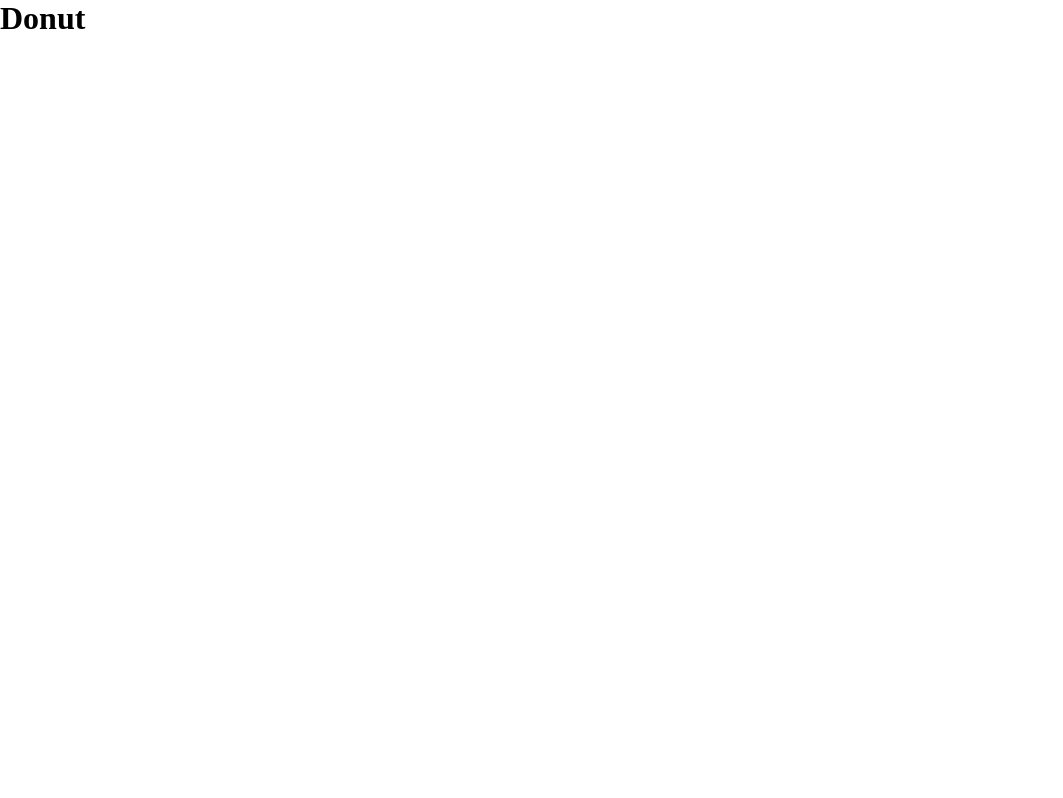
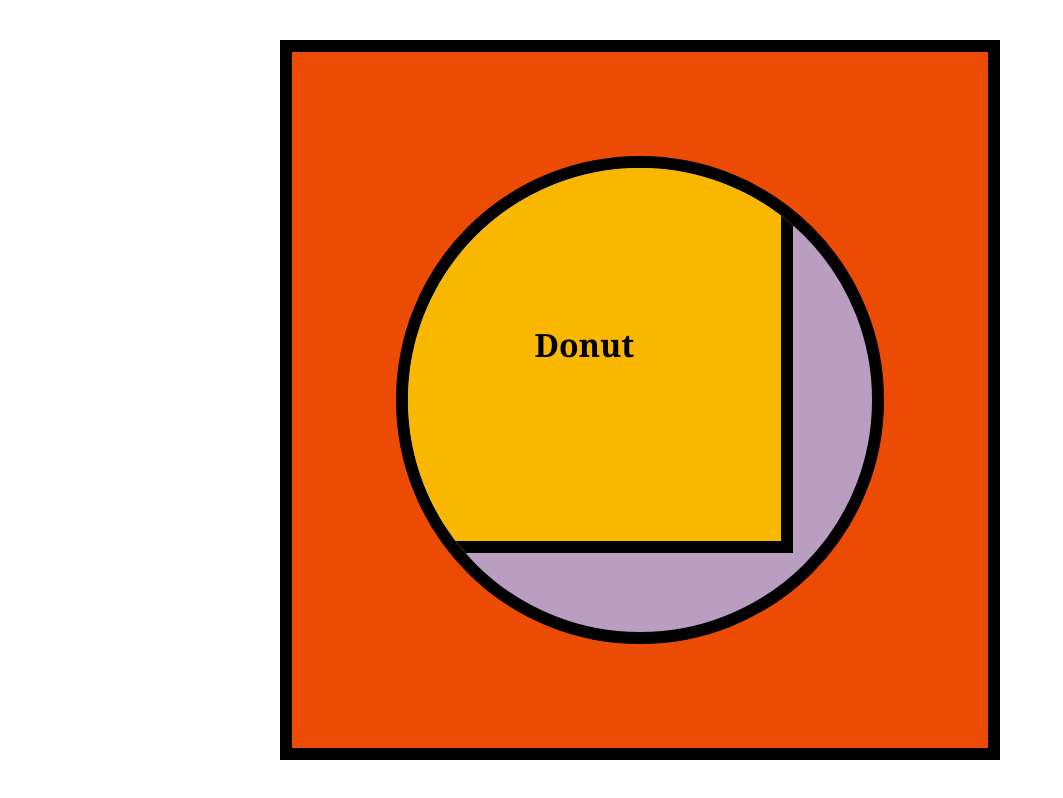
Before and after one commit to RedNax-Coder/WebTech, a plain HTML site: page labo-03/donut/index.html in a window 1280 px wide. Shown: the whole page, without its empty margins (0-1063 px from the left). Drawn offline with Linux system fonts and the light colour scheme.

Commit message:
gewerkt aan bestanden

```diff
--- a/labo-03/donut/css/stijl.css
+++ b/labo-03/donut/css/stijl.css
@@ -2,7 +2,51 @@
 
 /* === tokens === */
 :root {
-
+--oranje-color:#ec4b03;
+--paars-color:#b99ec1;
+--geel-color:#f9b700;
+--randen-width:0.75rem;
 }
 
 /* === your rules === */
+body{
+    font-family: Georgia, serif;
+  font-weight: bold;
+  text-align: center;
+}
+/* Labo 3 — Donut
+   Enkel de buitenste box krijgt een maat in vh (3.2);
+   alles daarbinnen is een percentage van zijn ouder. */
+
+main {
+  /* Oranje vierkant: 90vh, gecentreerd met 5vh boven en onder (5+90+5 = 100vh) */
+  width: 90vh;
+  height: 90vh;
+  margin: 5vh auto;
+  background-color: #ec4b03;
+  border: 0.75rem solid black;
+}
+
+main > div {
+  /* Paarse cirkel: 70% van zijn ouder, 15% marge rondom */
+  width: 70%;
+  height: 70%; /* procentuele hoogte werkt: de ouder heeft een expliciete hoogte (F3.2) */
+  margin: 15%;
+  background-color: #b99ec1;
+  border: 0.75rem solid black;
+  border-radius: 50%;       /* vierkant wordt cirkel */
+  overflow: hidden;          /* wat buiten de cirkel valt, is weg (3.8) */
+}
+
+h1 {
+  /* Geel vierkant: 90% van de cirkel, naar linksboven met negatieve marge (3.6) */
+  width: 90%;
+  height: 90%;
+  margin-top: -7%;
+  margin-left: -7%;
+  background-color: #f9b700;
+  border: 0.75rem solid black;
+  display: flex;
+  align-items: center;
+  justify-content: center;
+}
```
